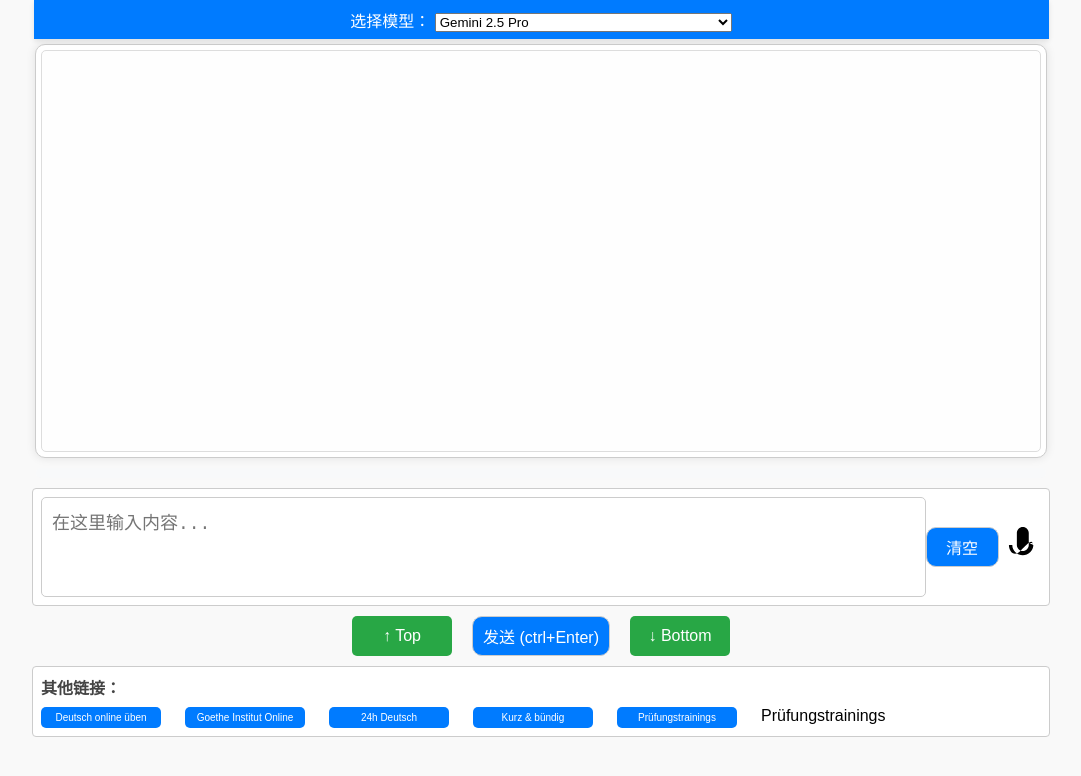
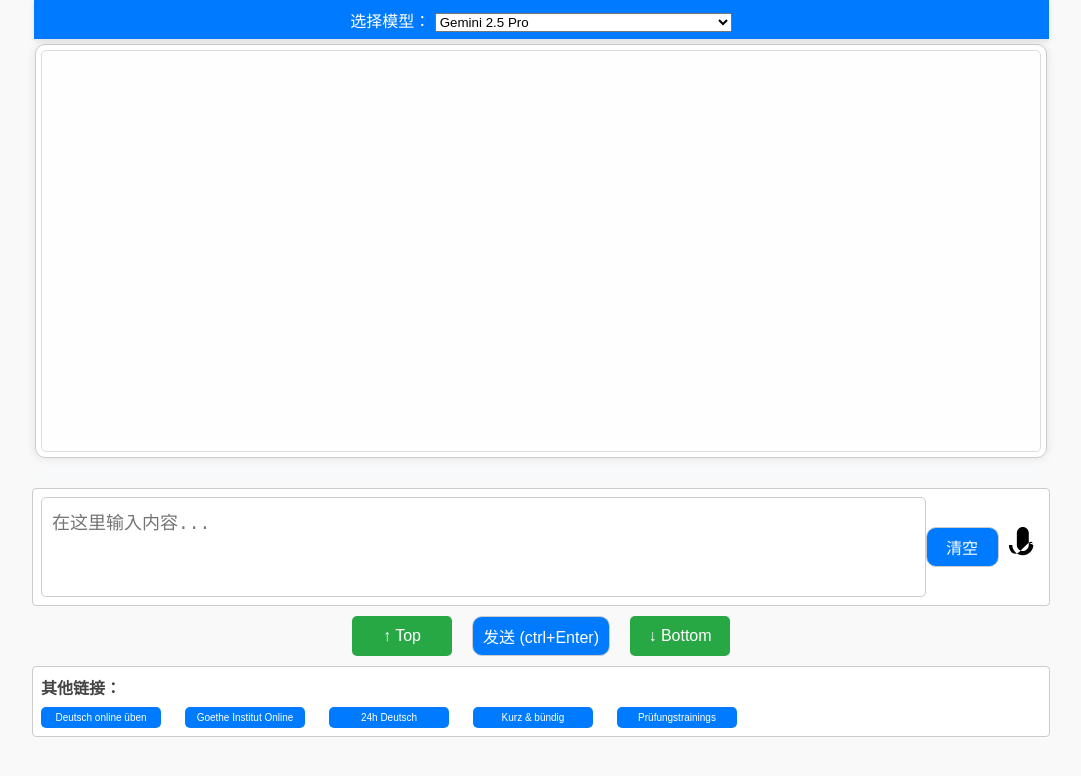
Before and after one commit to lj32782961/express-de-assistant, a website: page index.html in a window 1280 px wide. Shown: the whole page, without its empty margins (99-1180 px from the left). Drawn offline with nearby package versions, Linux system fonts and the light colour scheme.

```diff
--- a/index.html
+++ b/index.html
@@ -76,7 +76,6 @@
         <a href="https://www.goethe.de/de/spr/prf/ueb.html" target="_blank"> Prüfungstrainings </a>
 
 
-        Prüfungstrainings
 
 
       </div>
```
